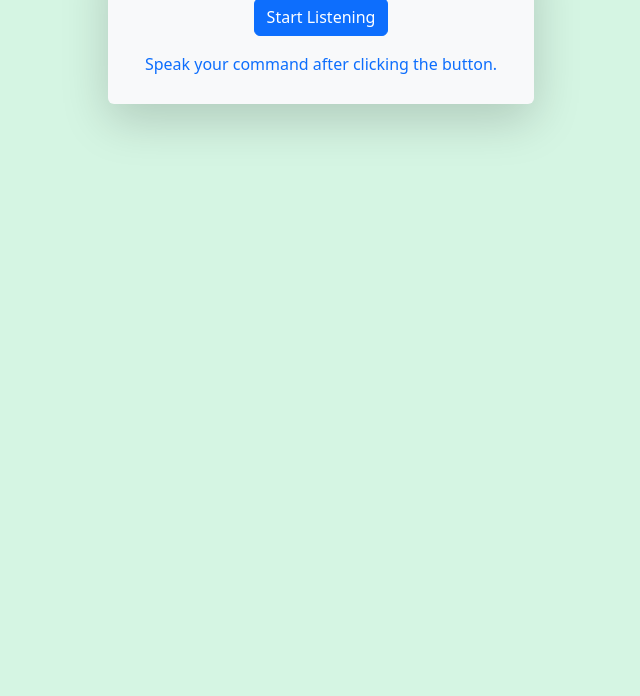
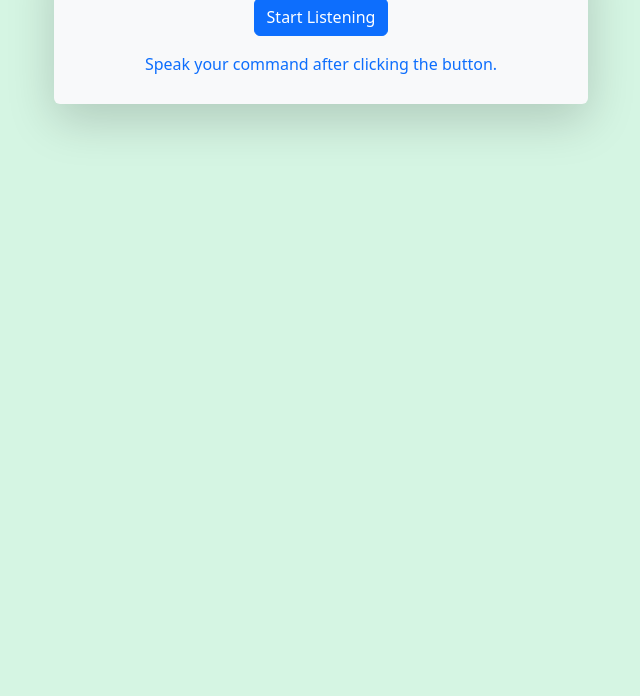
Before and after one commit to tarunsandeepraju/heyedith, a plain HTML site: page main.html in a window 1280 px wide. Shown: the part 104-800 px from the top of the page, without its empty margins (319-959 px from the left). Drawn offline with nearby package versions, Linux system fonts and the light colour scheme; files that its build step writes are made by us from their sources; files whose address does not match are found by name.

Commit message:
column size

```diff
--- a/main.html
+++ b/main.html
@@ -37,7 +37,7 @@
     </style>
 </head>
 <body>
-    <div class="container col-4 bg-light text-center border-success shadow-lg rounded align-items-center justify-content-center mt-5" style="min-height: 20vh;">
+    <div class="container col-5 bg-light text-center border-success shadow-lg rounded align-items-center justify-content-center mt-5" style="min-height: 20vh;">
         <h1 class="h2 mb-3">Hey Edith</h1>
         <button id="startButton" class="btn btn-primary mb-3">Start Listening</button>
         <button id="stopButton" class="btn btn-danger mb-3">Stop</button>
```
